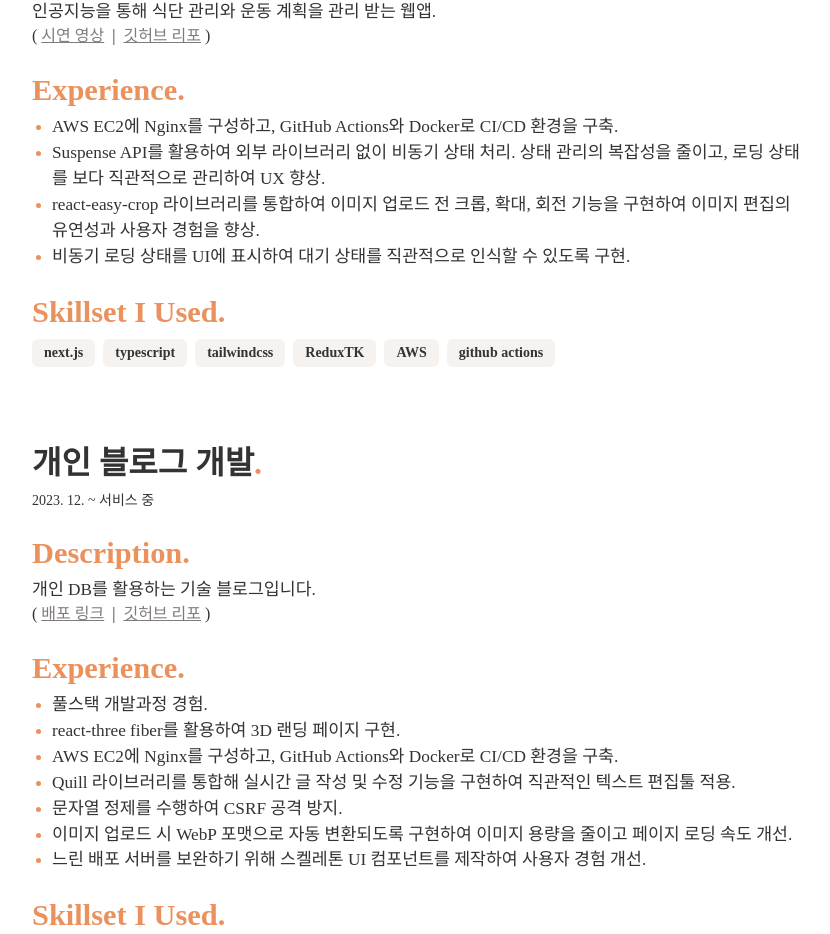
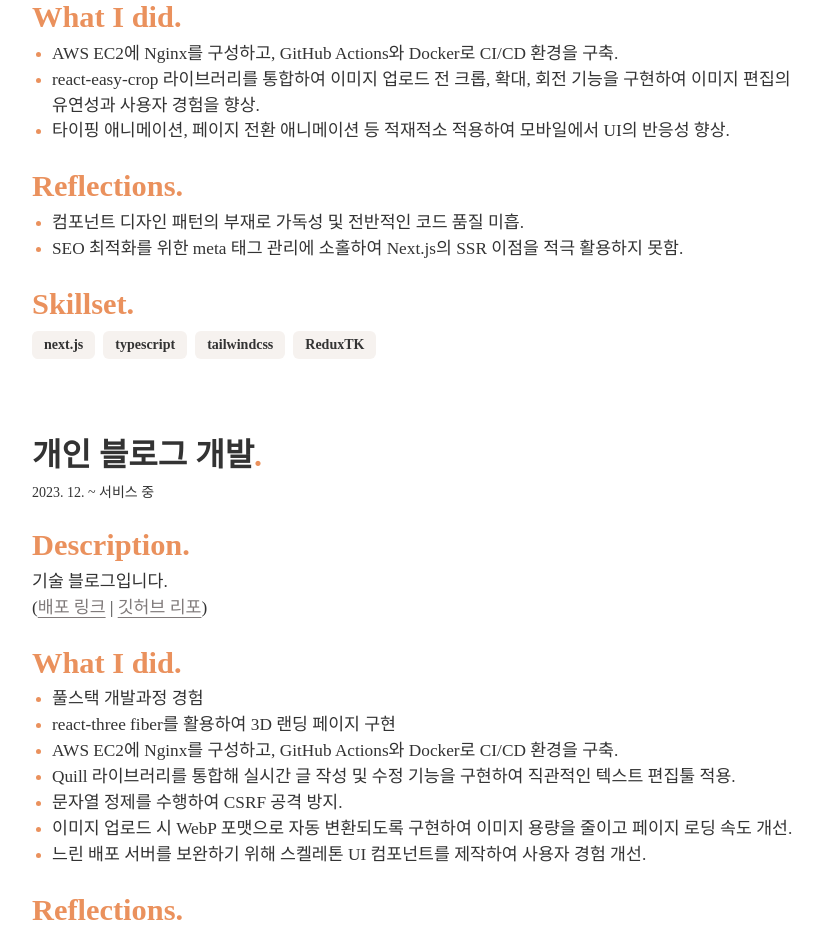
Before and after one commit to jeheecheon/resume, a React (Vite) app: page / in a window 1280 px wide. Shown: the part 1414-2348 px from the top of the page, without its empty margins (220-1050 px from the left). Built offline with nearby package versions, Linux system fonts and the light colour scheme; a web font is replaced by a local one.

Commit message:
feat: Reflections 섹션 추가 및 작성,

```diff
--- a/src/app/_components/resume/Resume.tsx
+++ b/src/app/_components/resume/Resume.tsx
@@ -23,8 +23,7 @@ function Resume() {
             <Introduction>
                 {`"코드의 깊이"`}를 중시하는 프론트엔드 개발자입니다. 단순한
                 기능구현을 넘어서 동작 원리를 이해하고, 간결한 코드를 작성하는
-                것을 지향합니다. 새로운 기술과 도구를 학습하며 지속적으로
-                성장하고자 노력합니다.
+                것을 지향합니다.
             </Introduction>
 
             <Contact>
--- a/src/app/_components/resume/projects/BlogProject.tsx
+++ b/src/app/_components/resume/projects/BlogProject.tsx
@@ -19,50 +19,51 @@ export default function BlogProject() {
                     },
                 ]}
             >
-                개인 DB를 활용하는 기술 블로그입니다.
+                기술 블로그입니다.
             </Project.Description>
 
-            <Project.Experience>
-                <Project.Experience.Item>
-                    풀스택 개발과정 경험.
-                </Project.Experience.Item>
-                <Project.Experience.Item>
-                    react-three fiber를 활용하여 3D 랜딩 페이지 구현.
-                </Project.Experience.Item>
-                <Project.Experience.Item>
+            <Project.List title="What I did">
+                <Project.List.Item>풀스택 개발과정 경험</Project.List.Item>
+                <Project.List.Item>
+                    react-three fiber를 활용하여 3D 랜딩 페이지 구현
+                </Project.List.Item>
+                <Project.List.Item>
                     AWS EC2에 Nginx를 구성하고, GitHub Actions와 Docker로 CI/CD
                     환경을 구축.
-                </Project.Experience.Item>
-                <Project.Experience.Item>
+                </Project.List.Item>
+                <Project.List.Item>
                     Quill 라이브러리를 통합해 실시간 글 작성 및 수정 기능을
                     구현하여 직관적인 텍스트 편집툴 적용.
-                </Project.Experience.Item>
-                <Project.Experience.Item>
+                </Project.List.Item>
+                <Project.List.Item>
                     문자열 정제를 수행하여 CSRF 공격 방지.
-                </Project.Experience.Item>
-                <Project.Experience.Item>
+                </Project.List.Item>
+                <Project.List.Item>
                     이미지 업로드 시 WebP 포맷으로 자동 변환되도록 구현하여
                     이미지 용량을 줄이고 페이지 로딩 속도 개선.
-                </Project.Experience.Item>
-                <Project.Experience.Item>
+                </Project.List.Item>
+                <Project.List.Item>
                     느린 배포 서버를 보완하기 위해 스켈레톤 UI 컴포넌트를
                     제작하여 사용자 경험 개선.
-                </Project.Experience.Item>
-            </Project.Experience>
+                </Project.List.Item>
+            </Project.List>
+
+            <Project.List title="Reflections">
+                컴포넌트 디자인 패턴이 부재한 상태에서 유지보수를 지속하며 그
+                중요성을 체감했으며, 다양한 디자인 패턴을 학습하고 적용해보는
+                계기가 되었습니다.
+            </Project.List>
 
             <Project.Skillset>
-                <Project.Skillset.Tag>three.js</Project.Skillset.Tag>
                 <Project.Skillset.Tag>react-three-fiber</Project.Skillset.Tag>
                 <Project.Skillset.Tag>react.js</Project.Skillset.Tag>
                 <Project.Skillset.Tag>typescript</Project.Skillset.Tag>
                 <Project.Skillset.Tag>tailwindcss</Project.Skillset.Tag>
                 <Project.Skillset.Tag>react-query</Project.Skillset.Tag>
                 <Project.Skillset.Tag>ReduxTK</Project.Skillset.Tag>
-                <Project.Skillset.Tag>ASP.NET</Project.Skillset.Tag>
+                <Project.Skillset.Tag>ASP.NET Core</Project.Skillset.Tag>
                 <Project.Skillset.Tag>C#</Project.Skillset.Tag>
                 <Project.Skillset.Tag>psgl</Project.Skillset.Tag>
-                <Project.Skillset.Tag>AWS</Project.Skillset.Tag>
-                <Project.Skillset.Tag>github actions</Project.Skillset.Tag>
             </Project.Skillset>
         </Project>
     );
--- a/src/app/_components/resume/projects/MuckgymmaProject.tsx
+++ b/src/app/_components/resume/projects/MuckgymmaProject.tsx
@@ -23,38 +23,42 @@ export default function MuckgymmaProject() {
                     },
                 ]}
             >
-                먹짐마 (웹앱).{'\n'}
-                인공지능을 통해 식단 관리와 운동 계획을 관리 받는 웹앱.
+                사진 속 식단을 인공지능이 분석 후 운동계획과 인스타 형식의
+                커뮤니티 공간 제공.
             </Project.Description>
 
-            <Project.Experience>
-                <Project.Experience.Item>
+            <Project.List title="What I did">
+                <Project.List.Item>
                     AWS EC2에 Nginx를 구성하고, GitHub Actions와 Docker로 CI/CD
                     환경을 구축.
-                </Project.Experience.Item>
-                <Project.Experience.Item>
-                    Suspense API를 활용하여 외부 라이브러리 없이 비동기 상태
-                    처리. 상태 관리의 복잡성을 줄이고, 로딩 상태를 보다
-                    직관적으로 관리하여 UX 향상.
-                </Project.Experience.Item>
-                <Project.Experience.Item>
+                </Project.List.Item>
+                <Project.List.Item>
                     react-easy-crop 라이브러리를 통합하여 이미지 업로드 전 크롭,
                     확대, 회전 기능을 구현하여 이미지 편집의 유연성과 사용자
                     경험을 향상.
-                </Project.Experience.Item>
-                <Project.Experience.Item>
-                    비동기 로딩 상태를 UI에 표시하여 대기 상태를 직관적으로
-                    인식할 수 있도록 구현.
-                </Project.Experience.Item>
-            </Project.Experience>
+                </Project.List.Item>
+                <Project.List.Item>
+                    타이핑 애니메이션, 페이지 전환 애니메이션 등 적재적소
+                    적용하여 모바일에서 UI의 반응성 향상.
+                </Project.List.Item>
+            </Project.List>
+
+            <Project.List title="Reflections">
+                <Project.List.Item>
+                    컴포넌트 디자인 패턴의 부재로 가독성 및 전반적인 코드 품질
+                    미흡.
+                </Project.List.Item>
+                <Project.List.Item>
+                    SEO 최적화를 위한 meta 태그 관리에 소홀하여 Next.js의 SSR
+                    이점을 적극 활용하지 못함.
+                </Project.List.Item>
+            </Project.List>
 
             <Project.Skillset>
                 <Project.Skillset.Tag>next.js</Project.Skillset.Tag>
                 <Project.Skillset.Tag>typescript</Project.Skillset.Tag>
                 <Project.Skillset.Tag>tailwindcss</Project.Skillset.Tag>
                 <Project.Skillset.Tag>ReduxTK</Project.Skillset.Tag>
-                <Project.Skillset.Tag>AWS</Project.Skillset.Tag>
-                <Project.Skillset.Tag>github actions</Project.Skillset.Tag>
             </Project.Skillset>
         </Project>
     );
--- a/src/app/_components/resume/projects/project/Description.tsx
+++ b/src/app/_components/resume/projects/project/Description.tsx
@@ -9,15 +9,15 @@ export default function Description({ children, linkInfos }: DescriptionProps) {
         <div>
             <h4 className="mt-5 text-theme-1">Description</h4>
             <p className="leading-[1.6rem]">{children}</p>
-            <div>
+            <p>
                 (
                 {linkInfos.map(({ label, href }, idx) => {
                     return (
-                        <>
+                        <span key={label}>
                             {idx !== 0 && ' | '}
                             <a
                                 key={label}
-                                className="mx-1"
+                                className="underline-offset-4"
                                 title={label}
                                 href={href}
                                 target="_blank"
@@ -25,11 +25,11 @@ export default function Description({ children, linkInfos }: DescriptionProps) {
                             >
                                 {label}
                             </a>
-                        </>
+                        </span>
                     );
                 })}
                 )
-            </div>
+            </p>
         </div>
     );
 }
--- a/src/app/_components/resume/projects/project/Experience.tsx
+++ /dev/null
@@ -1,20 +0,0 @@
-import { HTMLAttributes } from 'react';
-
-export default function Experience({
-    children,
-}: HTMLAttributes<HTMLDivElement>) {
-    return (
-        <div>
-            <h4 className="mt-5 text-theme-1">Experience</h4>
-            <ul>{children}</ul>
-        </div>
-    );
-}
-
-Experience.Item = function Item({ children }: HTMLAttributes<HTMLLIElement>) {
-    return (
-        <li>
-            <p>{children}</p>
-        </li>
-    );
-};
--- /dev/null
+++ b/src/app/_components/resume/projects/project/List.tsx
@@ -0,0 +1,22 @@
+import { HTMLAttributes } from 'react';
+
+interface ListProps extends HTMLAttributes<HTMLDivElement> {
+    title: string;
+}
+
+export default function List({ children, title }: ListProps) {
+    return (
+        <div>
+            <h4 className="mt-5 text-theme-1">{title}</h4>
+            <ul>{children}</ul>
+        </div>
+    );
+}
+
+List.Item = function Item({ children }: HTMLAttributes<HTMLLIElement>) {
+    return (
+        <li>
+            <p>{children}</p>
+        </li>
+    );
+};
--- a/src/app/_components/resume/projects/project/Project.tsx
+++ b/src/app/_components/resume/projects/project/Project.tsx
@@ -3,7 +3,7 @@ import { HTMLAttributes } from 'react';
 import Title from '@/_components/resume/projects/project/Title';
 import Subtitle from '@/_components/resume/projects/project/Subtitle';
 import Description from '@/_components/resume/projects/project/Description';
-import Experience from '@/_components/resume/projects/project/Experience';
+import List from '@/_components/resume/projects/project/List';
 import Skillset from '@/_components/resume/projects/project/Skillset';
 
 export default function Project({
@@ -16,5 +16,5 @@ export default function Project({
 Project.Title = Title;
 Project.Subtitle = Subtitle;
 Project.Description = Description;
-Project.Experience = Experience;
+Project.List = List;
 Project.Skillset = Skillset;
--- a/src/app/_components/resume/projects/project/Skillset.tsx
+++ b/src/app/_components/resume/projects/project/Skillset.tsx
@@ -4,7 +4,7 @@ import Tag from '@/_components/resume/projects/project/Tag';
 export default function Skillset({ children }: HTMLAttributes<HTMLDivElement>) {
     return (
         <div>
-            <h4 className="mt-5 text-theme-1">Skillset I Used</h4>
+            <h4 className="mt-5 text-theme-1">Skillset</h4>
             <aside className="flex flex-wrap mt-1 gap-2">{children}</aside>
         </div>
     );
```
